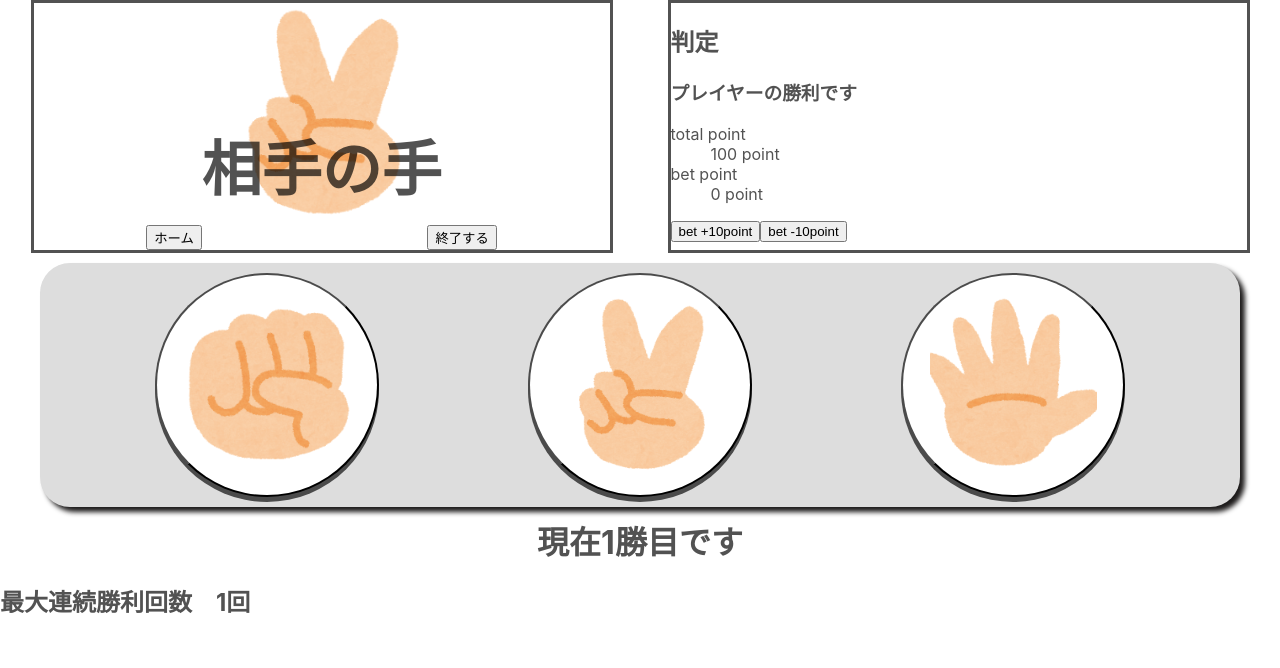
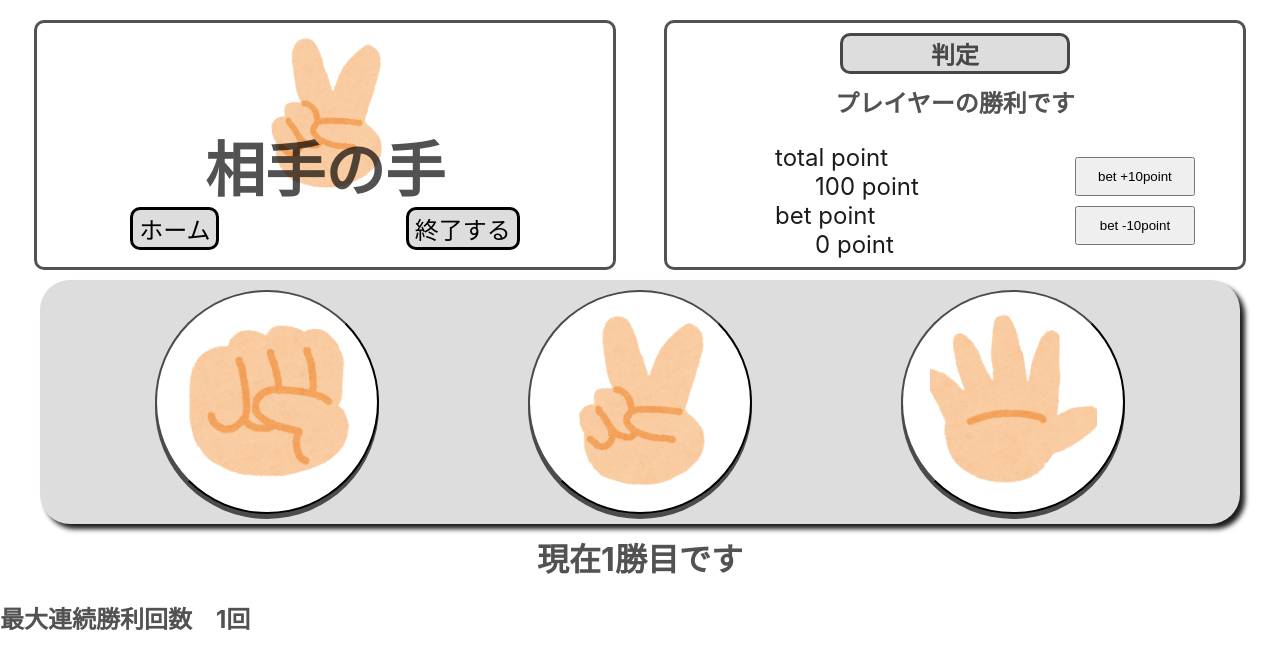
Before and after one commit to koshiro-adachi/janken-app, a React (Create React App) app: page /vspage in a window 1280 px wide. Both pictures are taken after a click on the button 266 px from the left and 372 px from the top of the page. Shown: the top 668 px of the page. Built offline with nearby package versions, Linux system fonts and the light colour scheme.

Commit message:
vsPage編集

```diff
--- a/src/Pages/VSpage/BetButton.tsx
+++ b/src/Pages/VSpage/BetButton.tsx
@@ -26,16 +26,22 @@ export const BetButton: FC<Prop> = memo(
       }
     };
     return (
-      <>
+      <div className="betButtonWrapper">
+        <div className="pointWrapper">
           <dl>
             <dt>total point</dt>
             <dd>{`${totalPoint} point`}</dd>
             <dt>bet point</dt>
             <dd>{`${betPoint} point`}</dd>
           </dl>
+        </div>
+        <div className="betButton">
+          <div>
             <button onClick={onClickPlusBet}>bet +10point</button>
             <button onClick={onClickMinusBet}>bet -10point</button>
-      </>
+          </div>
+        </div>
+      </div>
     );
   }
 );
--- a/src/Pages/VSpage/ChangeResult.tsx
+++ b/src/Pages/VSpage/ChangeResult.tsx
@@ -74,9 +74,9 @@ export const ChangeResult: FC<Prop> = ({
     );
   } else {
     return (
-      <div>
+      <div className="defaultChangeWrapper">
         <h2>じゃんけん</h2>
-        <h2>手を選んでね</h2>
+        <h3>手を選んでね</h3>
       </div>
     );
   }
--- a/src/Pages/VSpage/Judge.tsx
+++ b/src/Pages/VSpage/Judge.tsx
@@ -10,14 +10,14 @@ export const Judge: FC<CustomizedState> = ({ win, aiko, lose }) => {
   if (win === true) {
     return (
       <>
-        <h2>判定</h2>
+        <h2 className="judge">判定</h2>
         <h3>プレイヤーの勝利です</h3>
       </>
     );
   } else if (aiko === true) {
     return (
       <>
-        <h2>判定</h2>
+        <h2 className="judge">判定</h2>
         <h3>あいこです</h3>
         <h3>もう一度手を選んでください</h3>
       </>
@@ -25,13 +25,13 @@ export const Judge: FC<CustomizedState> = ({ win, aiko, lose }) => {
   } else if (lose === true) {
     return (
       <>
-        <h2>判定</h2>
+        <h2 className="judge">判定</h2>
         <h3>プレイヤーの負けです</h3>
       </>
     );
   } else {return (
     <>
-      <h2>判定</h2>
+      <h2 className="judge">判定</h2>
       <h3>???</h3>
     </>
   );
--- a/src/Pages/VSpage/vsPage.css
+++ b/src/Pages/VSpage/vsPage.css
@@ -5,20 +5,109 @@
   height: 100vh;
   box-sizing: border-box;
 }
-/* vsPageの上半分 */
 .vsPageHalfTop{
   display: flex;
   justify-content: space-around;
+  height: 250px;
+  margin-top: 20px;
 }
-/* 上半分の左 */
 .vsPageLeft{
   width: 45%;
+  border: solid;
+  border-radius: 10px;
+  margin-left: 10px;
 }
-/* 上半分の右 */
+.changeWrapper {
+  width: 100%;
+}
+.changeImageWrapper {
+  text-align: center;
+  position: relative;
+  padding: 10px;
+}
+.changeImageWrapper h2{
+  font-size: 60px;
+  position: absolute;
+  top: 50%;
+  left: 50%;
+  transform: translate(-50%,-50%);
+}
+.changeImageWrapper img{
+  width: auto;
+  height: 160px;
+}
+.changeButtonWrappeer{
+  display: flex;
+  justify-content: space-around;
+}
+.changeButton{
+  font-size: 1.5rem;
+  border: solid;
+  border-radius: 10px;
+  background-color: #dddddd;
+  transition: all 0.3s;
+}
+.changeButton:hover{
+  border-color: #4b4b4b;
+  color: white;
+  background-color: #44b9a7;
+}
+
+.defaultChangeWrapper{
+  text-align: center;
+}
+.defaultChangeWrapper h2{
+  font-size: 3rem;
+}
+.defaultChangeWrapper h3{
+  font-size: 2rem;
+}
+/* -----vsPageLeft */
 .vsPageRight{
   width: 45%;
   border: solid;
+  border-radius: 10px;
+  margin-right: 10px;
 }
+.judge{
+  text-align: center;
+  background-color: #dddddd;
+  margin: 10px 30%;
+  border: solid;
+  border-radius: 10px;
+}
+.vsPageRight h3{
+  text-align: center;
+  font-size: 1.5rem;
+  padding: 0;
+  margin: 0;
+}
+.betButtonWrapper{
+  display: flex;
+  justify-content: space-around;
+}
+.pointWrapper{
+  color: #1d1b1b;
+  font-size: 1.5rem;
+}
+.betButton{
+  display: inline-flex;
+  flex-direction: column;
+  align-items: center;
+  position: relative;
+}
+.betButton div{
+  position: absolute;
+  top: 50%;
+  left: 50%;
+  transform: translate(-50%,-50%);
+}
+.betButton button{
+  width: 120px;
+  padding: 10px;
+  margin: 5px;
+}
+/* -----vsPageRight */
 .buttonWrapper {
   display: flex;
   justify-content: space-around;
@@ -53,31 +142,3 @@
   margin: 0 auto;
   font-size: 2rem;
 }
-/* -----ChangeResult----- */
-.changeWrapper {
-  border: solid;
-  width: 100%;
-}
-.changeImageWrapper {
-  text-align: center;
-  position: relative;
-}
-.changeImageWrapper h2{
-  font-size: 60px;
-  position: absolute;
-  top: 50%;
-  left: 50%;
-  transform: translate(-50%,-50%);
-}
-.changeImageWrapper img{
-  width: 200px;
-  height: auto;
-}
-.opponentHand{
-  text-align: center;
-}
-.changeButtonWrappeer{
-  display: flex;
-  justify-content: space-around;
-}
-.changeButton{}
```
Lines whose indentation alone changed are shown as unchanged.
